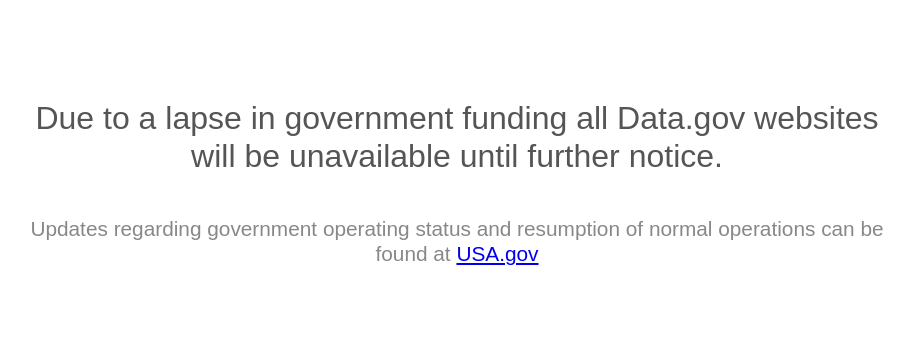
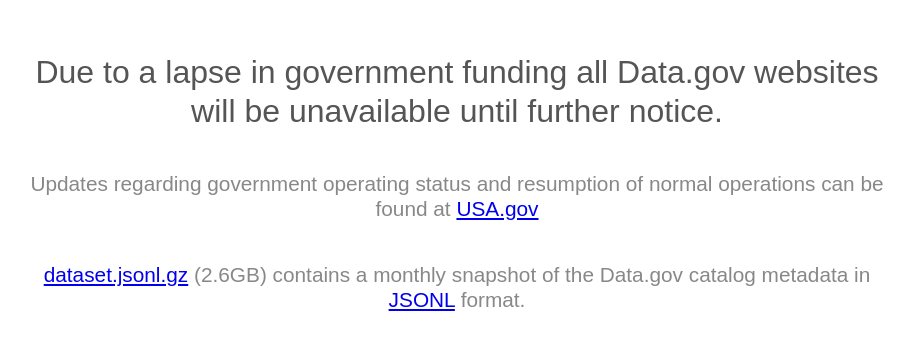
Before and after one commit to GSA/datagov-filestore-landing, a plain HTML site: page index.html in a window 1280 px wide. Shown: the part 196-546 px from the top of the page, without its empty margins (183-1097 px from the left). Drawn offline with Linux system fonts and the light colour scheme.

Commit message:
Update text with bulk download link

```diff
--- a/index.html
+++ b/index.html
@@ -91,6 +91,9 @@
         <h1>Due to a lapse in government funding all Data.gov websites will be unavailable until further notice.</h1>
         <p>
             Updates regarding government operating status and resumption of normal operations can be found at <a href="https://www.usa.gov">USA.gov</a></p>
+        <p>
+          <a href="https://filestore.data.gov/gsa/catalog/jsonl/dataset.jsonl.gz">dataset.jsonl.gz</a> (2.6GB) contains a monthly snapshot of the Data.gov catalog metadata in <a href="http://jsonlines.org/">JSONL</a> format.
+        </p>
         </div>
 
     </body>
```
